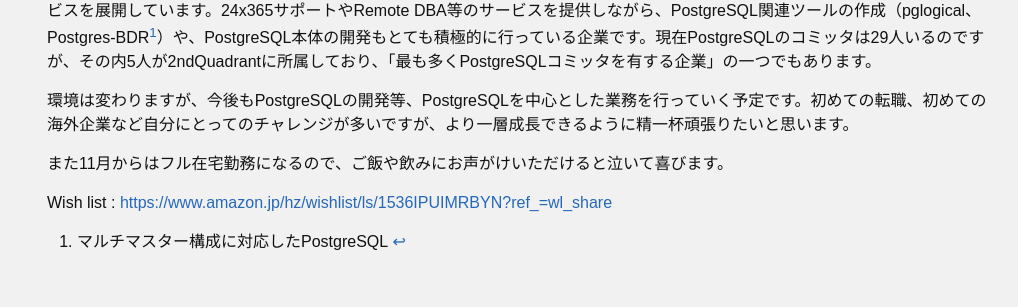
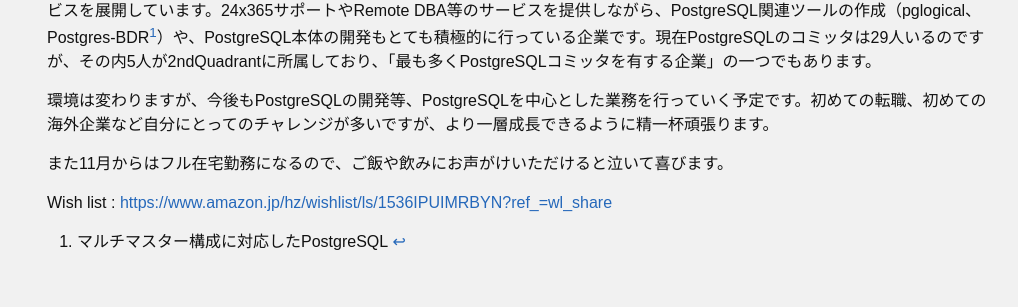
Before and after one commit to MasahikoSawada/masahikosawada.github.io, a Jekyll site: the page built from _posts/2019-11-05-Join-to-2ndQuadrant.md, in a window 1280 px wide. Shown: the part 423-730 px from the top of the page, without its empty margins (123-1141 px from the left). Built offline with Jekyll 4.4.1, drawn with Linux system fonts in a browser that asks for light colours; comment, search, counter and statistics services are not loaded.

Commit message:
Post: update the join to 2Q

```diff
--- a/_posts/2019-11-05-Join-to-2ndQuadrant.md
+++ b/_posts/2019-11-05-Join-to-2ndQuadrant.md
@@ -13,7 +13,7 @@
 
 [^bdr]: マルチマスター構成に対応したPostgreSQL
 
-環境は変わりますが、今後もPostgreSQLの開発等、PostgreSQLを中心とした業務を行っていく予定です。初めての転職、初めての海外企業など自分にとってのチャレンジが多いですが、より一層成長できるように精一杯頑張りたいと思います。
+環境は変わりますが、今後もPostgreSQLの開発等、PostgreSQLを中心とした業務を行っていく予定です。初めての転職、初めての海外企業など自分にとってのチャレンジが多いですが、より一層成長できるように精一杯頑張ります。
 
 また11月からはフル在宅勤務になるので、ご飯や飲みにお声がけいただけると泣いて喜びます。
 
```
